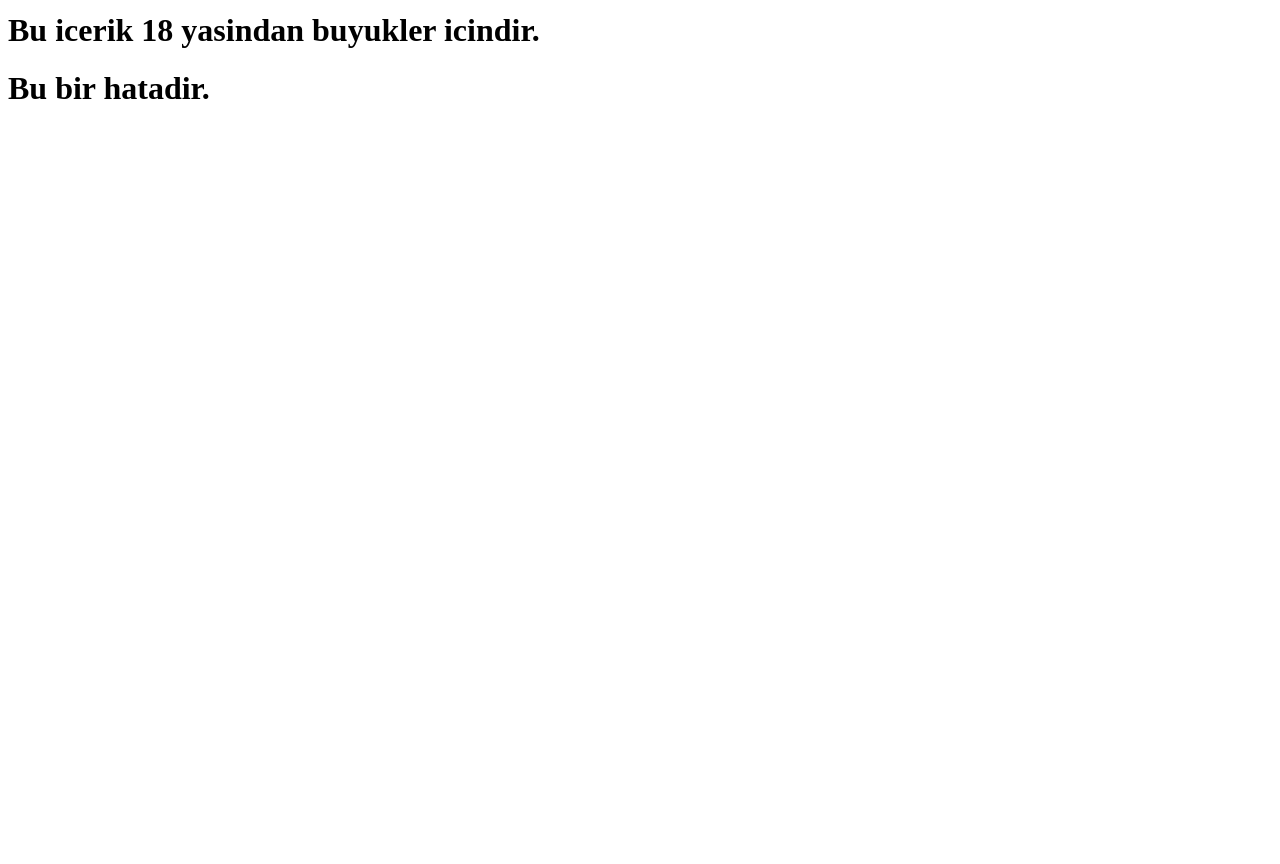
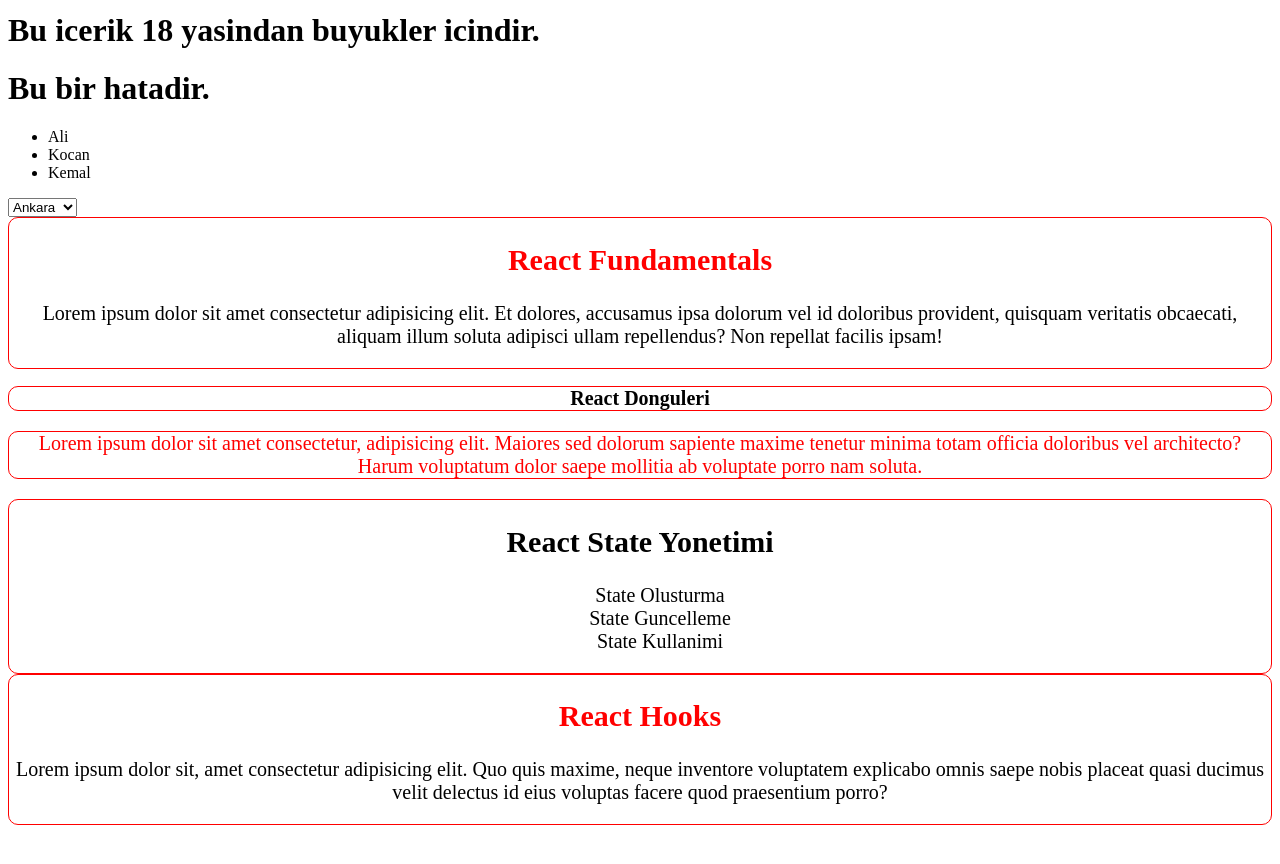
Before and after one commit to ako35/React-Js, a React (Create React App) app in the folder basics/: page / in a window 1280 px wide. Shown: the part 420-1284 px from the top of the page. Before the commit the page ends 800 px from the top, so only its background shows below. Built offline with nearby package versions, Linux system fonts and the light colour scheme.

Commit message:
reactjs3

```diff
--- a/basics/src/App.js
+++ b/basics/src/App.js
@@ -3,6 +3,11 @@ import Apples, { Bananas1, Orange } from './components/01-my-house'
 import Jsx1 from './components/02-jsx/01-jsx'
 import Jsx2 from './components/02-jsx/02-jsx'
 import Jsx3 from './components/02-jsx/03-jsx'
+import Jsx4 from './components/02-jsx/04-jsx'
+import InlineStyling from './components/03-styles/01-inline-styling'
+import InternalStyling from './components/03-styles/02-internal-styling'
+import ExternalStyling from './components/03-styles/03-external-styling'
+import ExternalModuleStyling from './components/03-styles/04-external-module-styling'
 
 const App = () => {
   return (
@@ -13,7 +18,11 @@ const App = () => {
         <Jsx1 />
         <Jsx2 />
         <Jsx3 />
-
+        <Jsx4 />
+        <InlineStyling />
+        <InternalStyling />
+        <ExternalStyling />
+        <ExternalModuleStyling />
 
 
         <br />
--- /dev/null
+++ b/basics/src/components/02-jsx/04-jsx.js
@@ -0,0 +1,32 @@
+import React from 'react'
+
+const Jsx4 = () => {
+    const names = ['Ali', 'Kocan', 'Kemal']
+    const cities = ['Ankara', 'Istanbul', 'Izmir']
+
+    const nameInfo = names.map((name, index) => {
+        return <div key={index}>{name}</div>
+    })
+
+    const check = false
+
+    console.log(nameInfo)
+    console.log(check)
+
+  return (
+    <div>
+        <ul>
+            {
+                names.map((name, index) => <li key={index}>{name}</li>)
+            }
+        </ul>
+        <select>
+            {
+                cities.map((city, index) => <option key={index}>{city}</option>)
+            }
+        </select>
+    </div>
+  )
+}
+
+export default Jsx4
--- /dev/null
+++ b/basics/src/components/03-styles/01-inline-styling.js
@@ -0,0 +1,24 @@
+import React from "react";
+
+const InlineStyling = () => {
+  return (
+    <div
+      style={{
+        border: "1px solid red",
+        borderRadius: "10px",
+        fontSize: "20px",
+        textAlign: "center",
+      }}
+    >
+      <h2 style={{ textAlign: "center", color: "red" }}>React Fundamentals</h2>
+      <p>
+        Lorem ipsum dolor sit amet consectetur adipisicing elit. Et dolores,
+        accusamus ipsa dolorum vel id doloribus provident, quisquam veritatis
+        obcaecati, aliquam illum soluta adipisci ullam repellendus? Non repellat
+        facilis ipsam!
+      </p>
+    </div>
+  );
+};
+
+export default InlineStyling;
--- /dev/null
+++ b/basics/src/components/03-styles/02-internal-styling.js
@@ -0,0 +1,25 @@
+import React from 'react'
+
+const InternalStyling = () => {
+    const styleTitle = {
+        border: '1px solid red',
+        borderRadius: '10px',
+        fontSize: '20px',
+        textAlign: 'center',
+    }
+
+    const styleContent = {
+        ...styleTitle,
+        color: 'red'
+    }
+  return (
+    <div>
+        <h2 style={styleTitle}>React Donguleri</h2>
+        <p style={styleContent}>
+            Lorem ipsum dolor sit amet consectetur, adipisicing elit. Maiores sed dolorum sapiente maxime tenetur minima totam officia doloribus vel architecto? Harum voluptatum dolor saepe mollitia ab voluptate porro nam soluta.
+        </p>
+    </div>
+  )
+}
+
+export default InternalStyling
--- /dev/null
+++ b/basics/src/components/03-styles/03-external-styling.css
@@ -0,0 +1,10 @@
+.external-styling-container {
+    border: 1px solid red;
+    border-radius: 10px;
+    font-size: 20px;
+    text-align: center;
+}
+
+.external-styling-container ul{
+    list-style-type: none;
+}
--- /dev/null
+++ b/basics/src/components/03-styles/03-external-styling.js
@@ -0,0 +1,17 @@
+import React from 'react'
+import './03-external-styling.css'
+
+const ExternalStyling = () => {
+  return (
+    <div className='external-styling-container'>
+        <h2>React State Yonetimi</h2>
+        <ul>
+            <li>State Olusturma</li>
+            <li>State Guncelleme</li>
+            <li>State Kullanimi</li>
+        </ul>
+    </div>
+  )
+}
+
+export default ExternalStyling
--- /dev/null
+++ b/basics/src/components/03-styles/04-external-module-styling.js
@@ -0,0 +1,18 @@
+import React from "react";
+import style from "./04-external.module.css";
+
+const ExternalModuleStyling = () => {
+  return (
+    <div className={style.externalModuleStyling}>
+      <h2 className={style.title}>React Hooks</h2>
+      <p>
+        Lorem ipsum dolor sit, amet consectetur adipisicing elit. Quo quis
+        maxime, neque inventore voluptatem explicabo omnis saepe nobis placeat
+        quasi ducimus velit delectus id eius voluptas facere quod praesentium
+        porro?
+      </p>
+    </div>
+  );
+};
+
+export default ExternalModuleStyling;
--- /dev/null
+++ b/basics/src/components/03-styles/04-external.module.css
@@ -0,0 +1,10 @@
+.externalModuleStyling{
+    border: 1px solid red;
+    border-radius: 10px;
+    font-size: 20px;
+    text-align: center;
+}
+
+.title{
+    color: red;
+}
```
